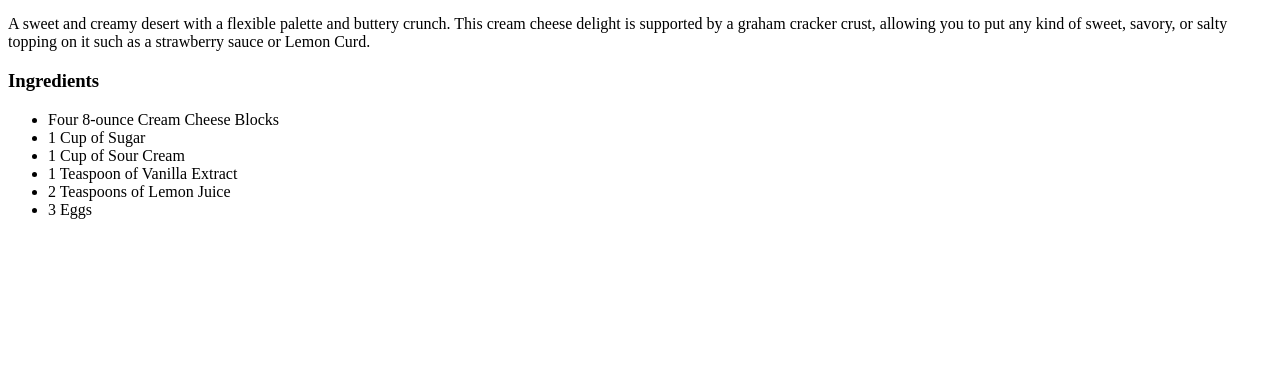
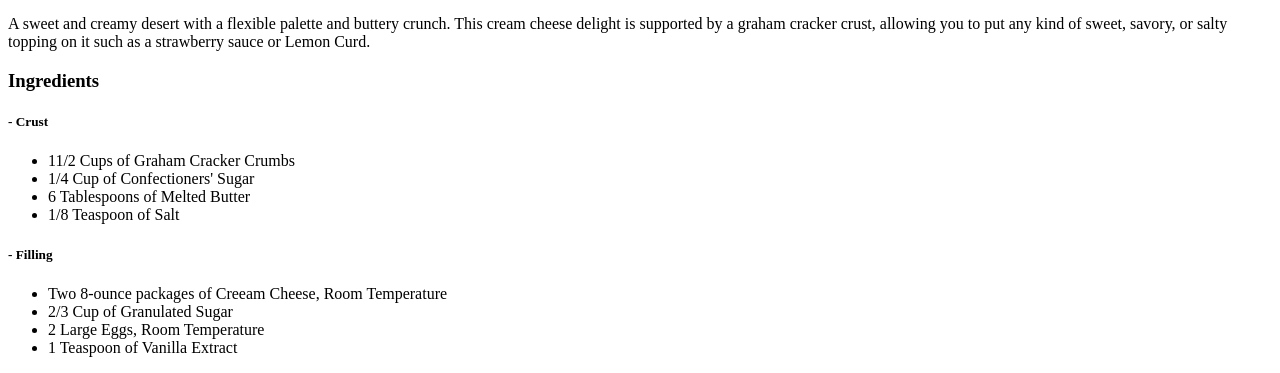
Before and after one commit to Sennoza/odin-recipe, a plain HTML site: page recipes/cheesecake.html in a window 1280 px wide. Shown: the part 428-801 px from the top of the page. Drawn offline with Linux system fonts and the light colour scheme.

Commit message:
Add 'Crust' And 'Filling' Sections to Ingredients
Restructure ingredients list to contain necessary ingredients for crust and filling.

```diff
--- a/recipes/cheesecake.html
+++ b/recipes/cheesecake.html
@@ -14,13 +14,19 @@
             you to put any kind of sweet, savory, or salty topping on it such as a strawberry sauce or Lemon Curd.
         </p>
         <h3>Ingredients</h3>
+        <h5>- Crust</h5>
         <ul>
-            <li>Four 8-ounce Cream Cheese Blocks</li>
-            <li>1 Cup of Sugar</li>
-            <li>1 Cup of Sour Cream</li>
+            <li>11/2 Cups of Graham Cracker Crumbs</li>
+            <li>1/4 Cup of Confectioners' Sugar</li>
+            <li>6 Tablespoons of Melted Butter</li>
+            <li>1/8 Teaspoon of Salt</li>
+        </ul>
+        <h5>- Filling</h5>
+        <ul>
+            <li>Two 8-ounce packages of Creeam Cheese, Room Temperature</li>
+            <li>2/3 Cup of Granulated Sugar</li>
+            <li>2 Large Eggs, Room Temperature</li>
             <li>1 Teaspoon of Vanilla Extract</li>
-            <li>2 Teaspoons of Lemon Juice</li>
-            <li>3 Eggs</li>
         </ul>
     </body>
 </html>
```
